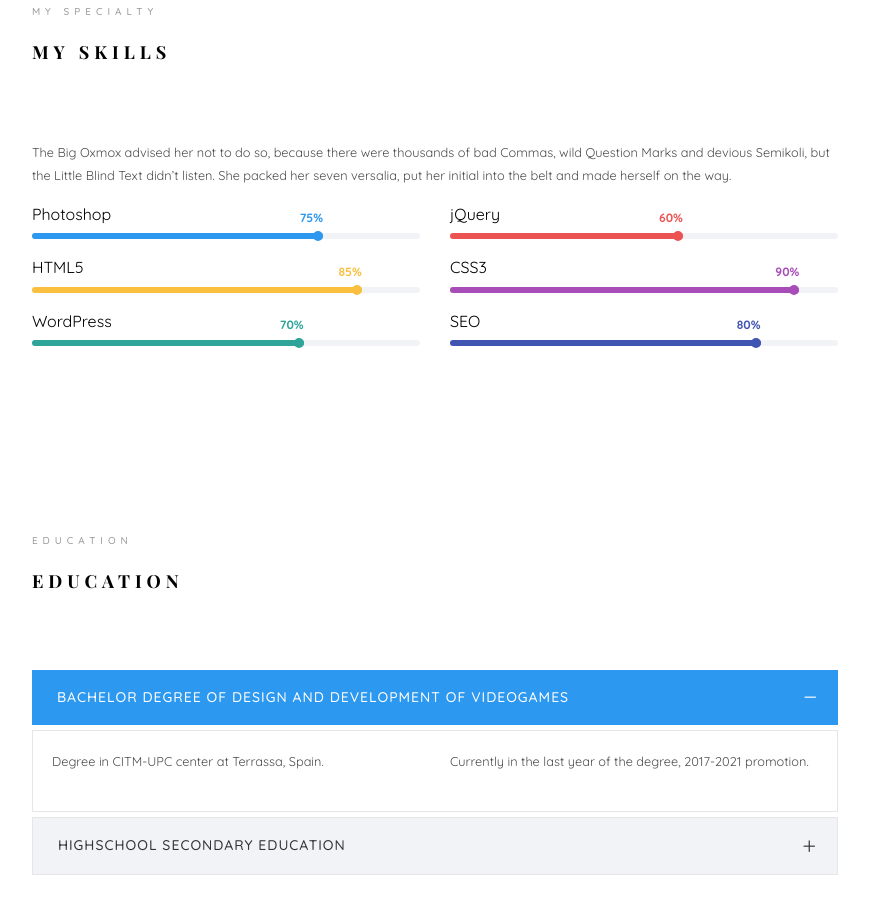
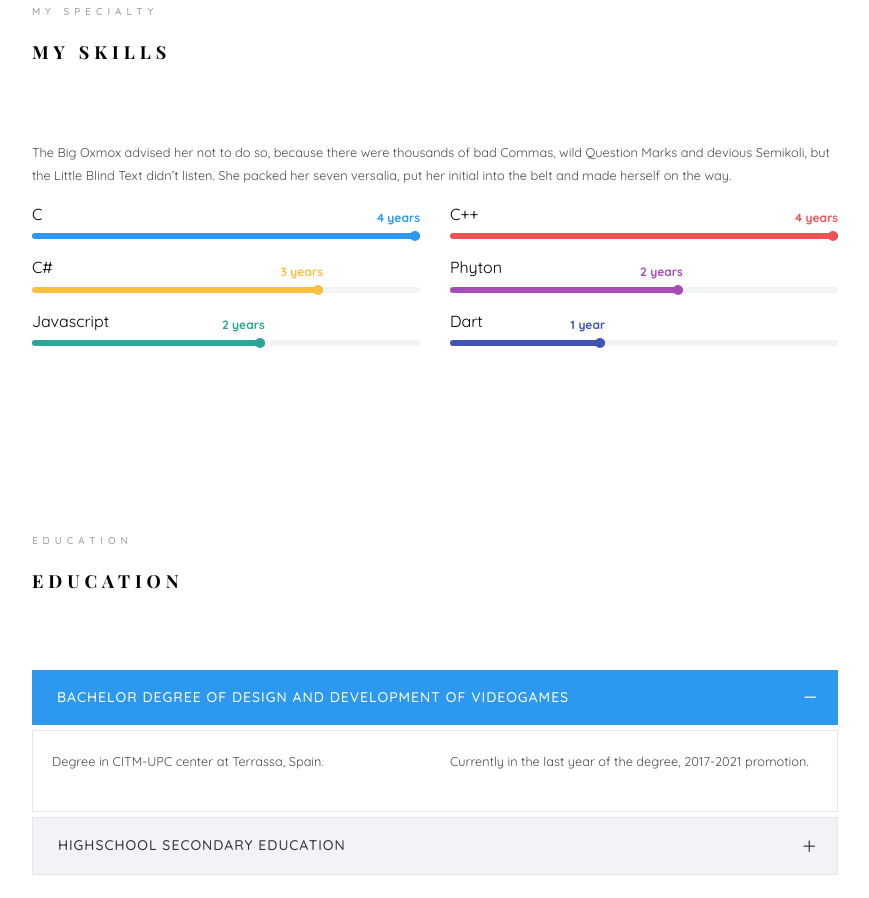
Before and after one commit to RoperoIvan/MyPortfolio, a plain HTML site: page docs/index.html in a window 1280 px wide. Shown: the part 1402-2300 px from the top of the page, without its empty margins (355-1224 px from the left). Drawn offline with nearby package versions, Linux system fonts and the light colour scheme; files whose address does not match are found by name; a web font is replaced by a local one.

Commit message:
new project added

```diff
--- a/docs/index.html
+++ b/docs/index.html
@@ -57,7 +57,7 @@
 		<aside id="colorlib-aside" role="complementary" class="border js-fullheight">
 			<div class="text-center">
 				<div class="author-img" style="background-image: url(images/about.jpg);"></div>
-				<h1 id="colorlib-logo"><a href="index.html">Ivan Ropero</a></h1>
+				<h1 id="colorlib-logo"><a href="index.html">Ivan Ropero García</a></h1>
 				<span class="position"><a href="#">Programmer</a></span>
 			</div>
 			<nav id="colorlib-main-menu" role="navigation" class="navbar">
@@ -297,66 +297,66 @@ Copyright &copy;<script>document.write(new Date().getFullYear());</script> All r
 						</div>
 						<div class="col-md-6 animate-box" data-animate-effect="fadeInLeft">
 							<div class="progress-wrap">
-								<h3>Photoshop</h3>
+								<h3>C</h3>
 								<div class="progress">
-								 	<div class="progress-bar color-1" role="progressbar" aria-valuenow="75"
-								  	aria-valuemin="0" aria-valuemax="100" style="width:75%">
-								    <span>75%</span>
+								 	<div class="progress-bar color-1" role="progressbar" aria-valuenow="100"
+								  	aria-valuemin="0" aria-valuemax="100" style="width:100%">
+								    <span>4 years</span>
 								  	</div>
 								</div>
 							</div>
 						</div>
 						<div class="col-md-6 animate-box" data-animate-effect="fadeInRight">
 							<div class="progress-wrap">
-								<h3>jQuery</h3>
+								<h3>C++</h3>
 								<div class="progress">
-								 	<div class="progress-bar color-2" role="progressbar" aria-valuenow="60"
-								  	aria-valuemin="0" aria-valuemax="100" style="width:60%">
-								    <span>60%</span>
+								 	<div class="progress-bar color-2" role="progressbar" aria-valuenow="100"
+								  	aria-valuemin="0" aria-valuemax="100" style="width:100%">
+								    <span>4 years</span>
 								  	</div>
 								</div>
 							</div>
 						</div>
 						<div class="col-md-6 animate-box" data-animate-effect="fadeInLeft">
 							<div class="progress-wrap">
-								<h3>HTML5</h3>
+								<h3>C#</h3>
 								<div class="progress">
-								 	<div class="progress-bar color-3" role="progressbar" aria-valuenow="85"
-								  	aria-valuemin="0" aria-valuemax="100" style="width:85%">
-								    <span>85%</span>
+								 	<div class="progress-bar color-3" role="progressbar" aria-valuenow="75"
+								  	aria-valuemin="0" aria-valuemax="100" style="width:75%">
+								    <span>3 years</span>
 								  	</div>
 								</div>
 							</div>
 						</div>
 						<div class="col-md-6 animate-box" data-animate-effect="fadeInRight">
 							<div class="progress-wrap">
-								<h3>CSS3</h3>
+								<h3>Phyton</h3>
 								<div class="progress">
-								 	<div class="progress-bar color-4" role="progressbar" aria-valuenow="90"
-								  	aria-valuemin="0" aria-valuemax="100" style="width:90%">
-								    <span>90%</span>
+								 	<div class="progress-bar color-4" role="progressbar" aria-valuenow="60"
+								  	aria-valuemin="0" aria-valuemax="100" style="width:60%">
+								    <span>2 years</span>
 								  	</div>
 								</div>
 							</div>
 						</div>
 						<div class="col-md-6 animate-box" data-animate-effect="fadeInLeft">
 							<div class="progress-wrap">
-								<h3>WordPress</h3>
+								<h3>Javascript</h3>
 								<div class="progress">
-								 	<div class="progress-bar color-5" role="progressbar" aria-valuenow="70"
-								  	aria-valuemin="0" aria-valuemax="100" style="width:70%">
-								    <span>70%</span>
+								 	<div class="progress-bar color-5" role="progressbar" aria-valuenow="60"
+								  	aria-valuemin="0" aria-valuemax="100" style="width:60%">
+								    <span>2 years</span>
 								  	</div>
 								</div>
 							</div>
 						</div>
 						<div class="col-md-6 animate-box" data-animate-effect="fadeInRight">
 							<div class="progress-wrap">
-								<h3>SEO</h3>
+								<h3>Dart</h3>
 								<div class="progress">
-								 	<div class="progress-bar color-6" role="progressbar" aria-valuenow="80"
-								  	aria-valuemin="0" aria-valuemax="100" style="width:80%">
-								    <span>80%</span>
+								 	<div class="progress-bar color-6" role="progressbar" aria-valuenow="40"
+								  	aria-valuemin="0" aria-valuemax="100" style="width:40%">
+								    <span>1 year</span>
 								  	</div>
 								</div>
 							</div>
@@ -491,6 +491,21 @@ Copyright &copy;<script>document.write(new Date().getFullYear());</script> All r
 								</div>
 							</div>
 						</div>
+						<div class="col-md-6 animate-box" data-animate-effect="fadeInRight">
+							<div class="project" style="background-image: url(images/yughio.gif);">
+								<div class="desc">
+									<div class="con">
+										<h3><a href="work.html">Yu-Gui-AR</a></h3>
+										<span>Animation</span>
+										<p class="icon">
+											<span><a href="#"><i class="icon-share3"></i></a></span>
+											<span><a href="#"><i class="icon-eye"></i> 100</a></span>
+											<span><a href="#"><i class="icon-heart"></i> 49</a></span>
+										</p>
+									</div>
+								</div>
+							</div>
+						</div>
 						<div class="col-md-6 animate-box" data-animate-effect="fadeInTop">
 							<div class="project" style="background-image: url(images/img-5.gif);">
 								<div class="desc">
@@ -552,11 +567,11 @@ Copyright &copy;<script>document.write(new Date().getFullYear());</script> All r
 							</div>
 						</div>
 					</div>
-					<div class="row">
+					<!-- <div class="row">
 						<div class="col-md-12 animate-box">
 							<p><a href="#" class="btn btn-primary btn-lg btn-load-more">Load more <i class="icon-reload"></i></a></p>
 						</div>
-					</div>
+					</div> -->
 				</div>
 			</section>
 			<section class="colorlib-contact" data-section="contact">
```
Also changed, not shown: 1 other file.
